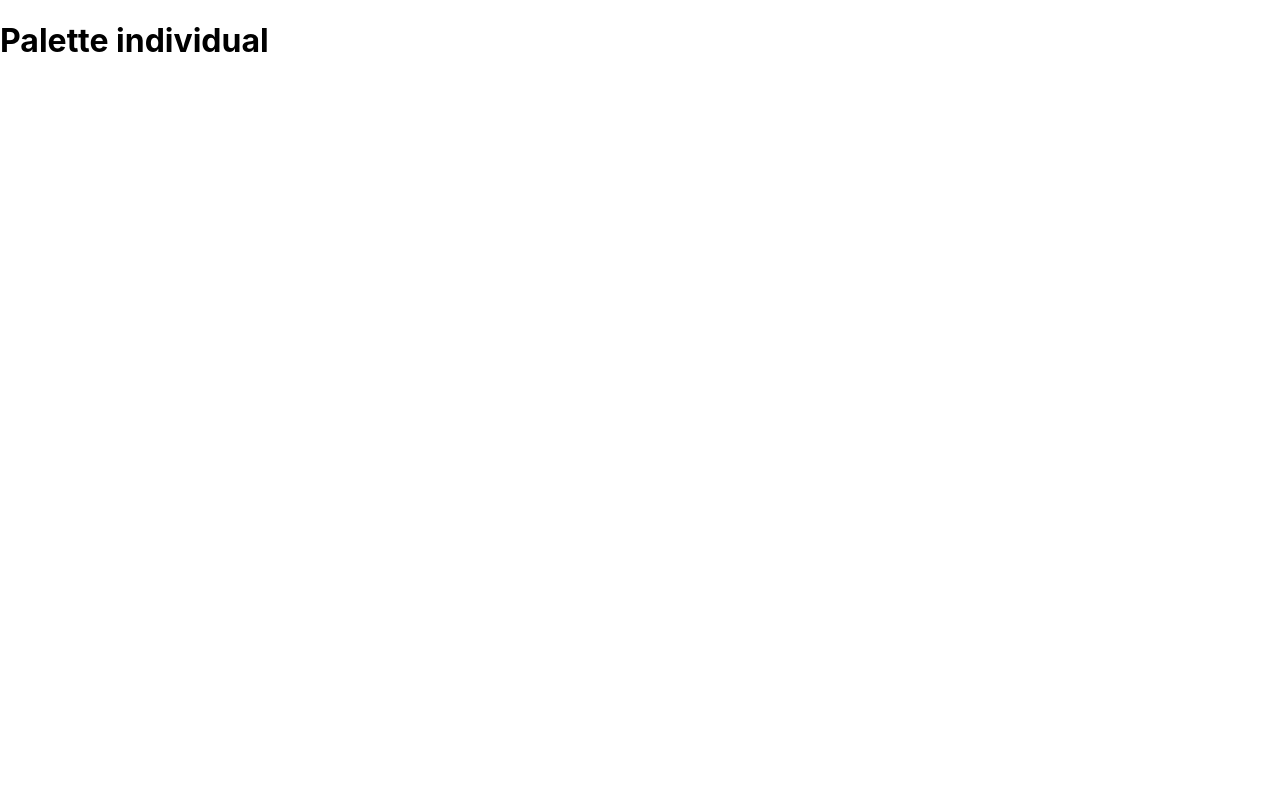
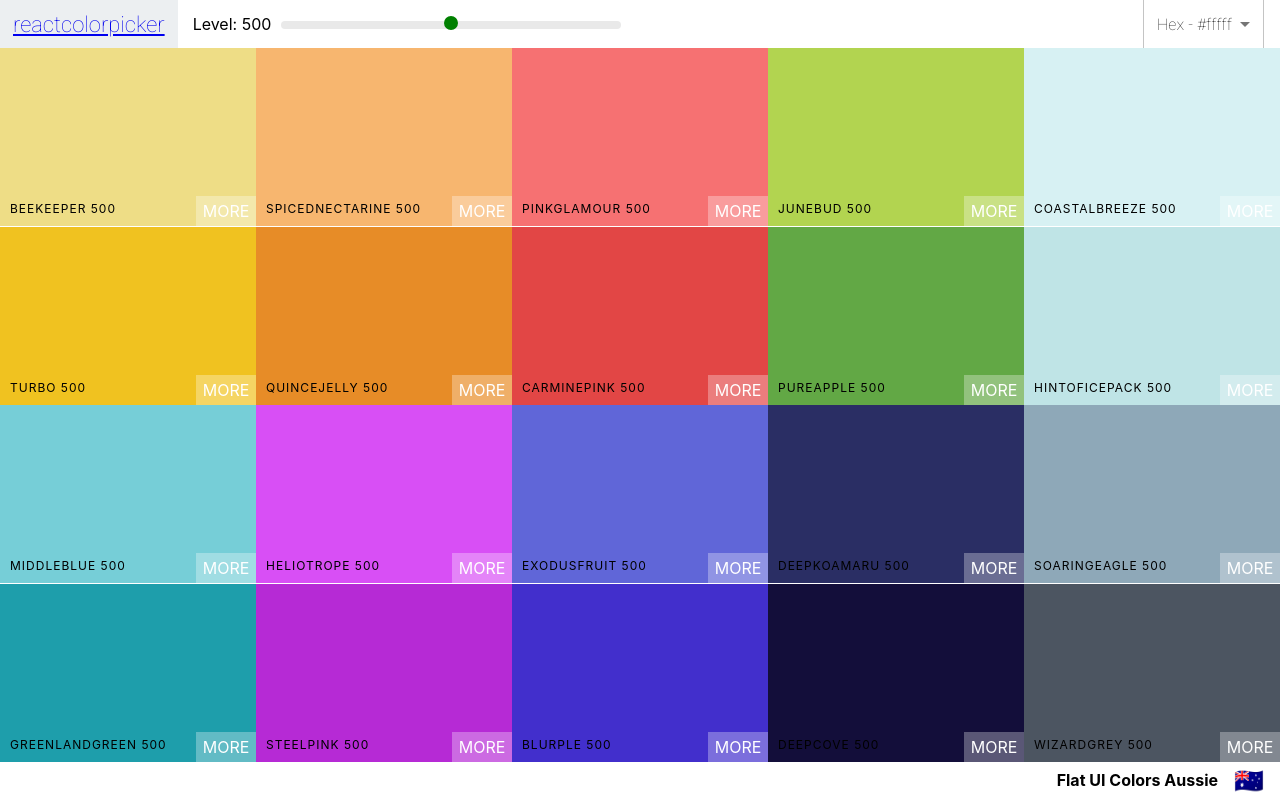
Before and after one commit to Murtazaeev/color-maker, a React (Create React App) app: page /palette/flat-ui-colors-american in a window 1280 px wide. Built offline with nearby package versions, Linux system fonts and the light colour scheme.

Commit message:
router installed

```diff
--- a/src/App.js
+++ b/src/App.js
@@ -4,25 +4,18 @@ import { generatePalette } from './colorHelpers';
 import Palette from './Palette';
 import seedColors from './seedColors';
 
-
 class App extends Component {
 	render() {
-
 		return (
 			<Switch>
-        <Route exact path="/" render={ () =>  <h1>Palette list goes here</h1>} />
-          <Route exact path='/palette/:id' render={ () =>  <h1>Palette  individual</h1>}/>
-
-
+				<Route exact path="/" render={() => <h1>Palette list goes here</h1>} />
+				<Route exact path="/palette/:id" render={() => <Palette palette={generatePalette(seedColors[4])} />} />
 			</Switch>
-
 
 			//       <div className="App">
 			//   <Palette palette={generatePalette(seedColors[4])} />
 			// </div>
-
 		);
 	}
-
 }
 export default App;
```
Lines whose indentation alone changed are shown as unchanged.
